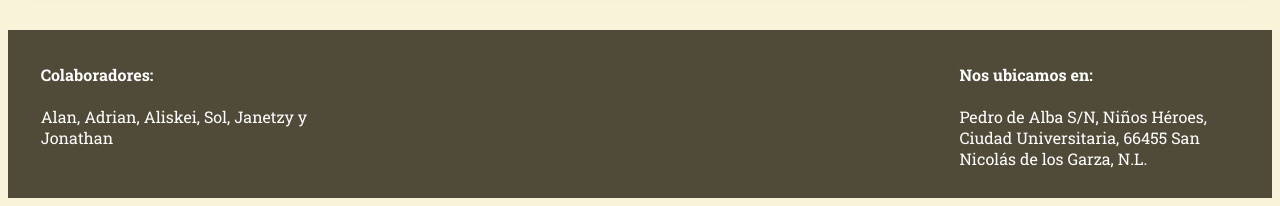
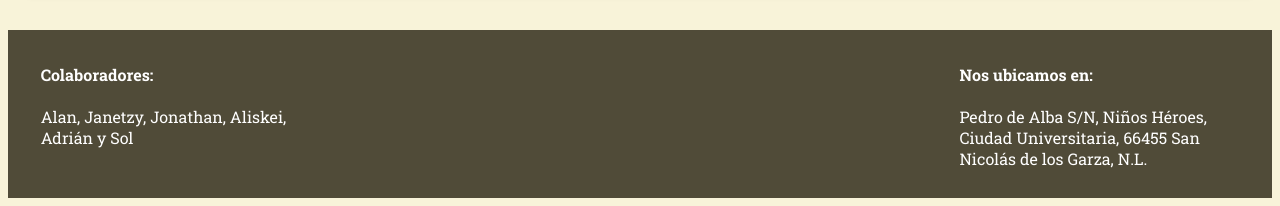
Before and after one commit to AlanCaa/PIA_FDW, a Django app: page / in a window 1280 px wide. Shown: the part 2162-2368 px from the top of the page. Run offline with Django 5.2, Linux system fonts and the light colour scheme.

Commit message:
Modificacion de orden

```diff
--- a/django/website_pia/website_pia/templates/clientes.html
+++ b/django/website_pia/website_pia/templates/clientes.html
@@ -54,7 +54,7 @@
             <p>Pedro de Alba S/N, Niños Héroes, Ciudad Universitaria, 66455 San Nicolás de los Garza, N.L.</p>
         </article>
         <h4>Colaboradores:</h4>
-        <p>Alan, Adrian, Aliskei, Sol, Janetzy y Jonathan</p>
+        <p>Alan, Janetzy, Jonathan, Aliskei, Adrián y Sol</p>
     </footer>
 </body>
 </html>
--- a/django/website_pia/website_pia/templates/contacto.html
+++ b/django/website_pia/website_pia/templates/contacto.html
@@ -58,7 +58,7 @@
             <p>Pedro de Alba S/N, Niños Héroes, Ciudad Universitaria, 66455 San Nicolás de los Garza, N.L.</p>
         </article>
         <h4>Colaboradores:</h4>
-        <p>Alan, Adrian, Aliskei, Sol, Janetzy y Jonathan</p>
+        <p>Alan, Janetzy, Jonathan, Aliskei, Adrián y Sol</p>
     </footer>
 </body>
 </html>
--- a/django/website_pia/website_pia/templates/empleado.html
+++ b/django/website_pia/website_pia/templates/empleado.html
@@ -48,7 +48,7 @@
             <p>Pedro de Alba S/N, Niños Héroes, Ciudad Universitaria, 66455 San Nicolás de los Garza, N.L.</p>
         </article>
         <h4>Colaboradores:</h4>
-        <p>Alan, Adrian, Aliskei, Sol, Janetzy y Jonathan</p>
+        <p>Alan, Janetzy, Jonathan, Aliskei, Adrián y Sol</p>
     </footer>
 </body>
 </html>
--- a/django/website_pia/website_pia/templates/index.html
+++ b/django/website_pia/website_pia/templates/index.html
@@ -68,7 +68,7 @@
             <p>Pedro de Alba S/N, Niños Héroes, Ciudad Universitaria, 66455 San Nicolás de los Garza, N.L.</p>
         </article>
         <h4>Colaboradores:</h4>
-        <p>Alan, Adrian, Aliskei, Sol, Janetzy y Jonathan</p>
+        <p>Alan, Janetzy, Jonathan, Aliskei, Adrián y Sol</p>
     </footer>
 </body>
 </html>
--- a/django/website_pia/website_pia/templates/productos.html
+++ b/django/website_pia/website_pia/templates/productos.html
@@ -47,7 +47,7 @@
             <p>Pedro de Alba S/N, Niños Héroes, Ciudad Universitaria, 66455 San Nicolás de los Garza, N.L.</p>
         </article>
         <h4>Colaboradores:</h4>
-        <p>Alan, Adrian, Aliskei, Sol, Janetzy y Jonathan</p>
+        <p>Alan, Janetzy, Jonathan, Aliskei, Adrián y Sol</p>
     </footer>
 </body>
 </html>
--- a/django/website_pia/website_pia/templates/sucursales.html
+++ b/django/website_pia/website_pia/templates/sucursales.html
@@ -48,7 +48,7 @@
             <p>Pedro de Alba S/N, Niños Héroes, Ciudad Universitaria, 66455 San Nicolás de los Garza, N.L.</p>
         </article>
         <h4>Colaboradores:</h4>
-        <p>Alan, Adrian, Aliskei, Sol, Janetzy y Jonathan</p>
+        <p>Alan, Janetzy, Jonathan, Aliskei, Adrián y Sol</p>
     </footer>
 </body>
 </html>
```
